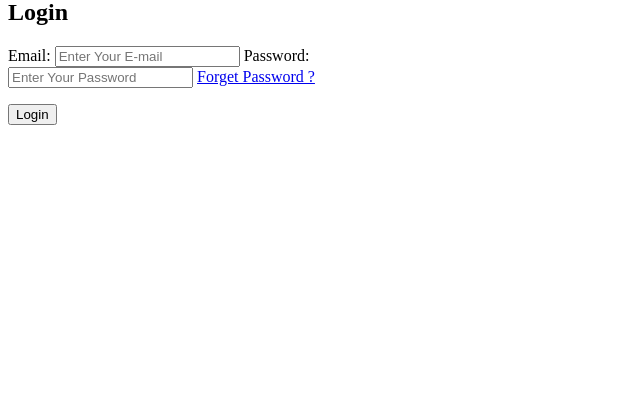
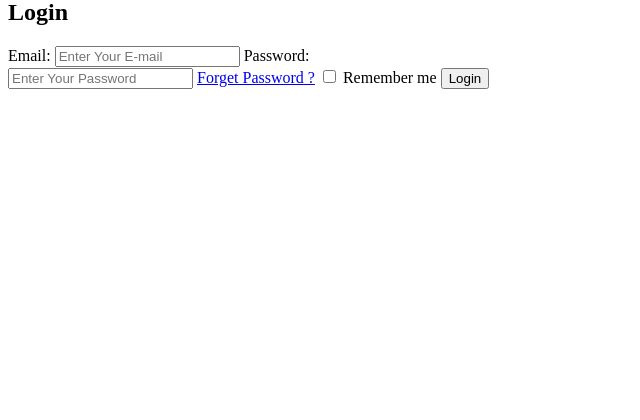
Before and after one commit to mahmoud530/Sportigo, a PHP site: page /login.php in a window 1280 px wide. Shown: the part 333-753 px from the top of the page, without its empty margins (0-640 px from the left). Run offline with PHP 8.4, Linux system fonts and the light colour scheme.

Commit message:
Add files via upload

```diff
--- a/login.php
+++ b/login.php
@@ -1,33 +1,57 @@
 <?php
 include("connection.php");
-$error_msg="";
-if(isset($_POST['login'])){
-    $email=$_POST['user_email'];
-    $password=$_POST['user_password'];
-    $select="SELECT * FROM `users` WHERE `user_email`='$email'";
-    $run_select=mysqli_query($connect,$select);
-    $rows=mysqli_num_rows($run_select);
+$error_msg = "";
+$email = ""; // Initialize variables to avoid undefined index errors
+$password = "";
+$remember = "";
+
+if (isset($_POST['login'])) {
+    $email = $_POST['user_email'];
+    $password = $_POST['user_password'];
+
+    // Check if 'Remember Me' is checked
+    if (isset($_POST['remember'])) {
+        $remember = $_POST['remember'];
+    }
+
+    // Query to check if the email exists in the database
+    $select = "SELECT * FROM `users` WHERE `user_email` = '$email'";
+    $run_select = mysqli_query($connect, $select);
+    $rows = mysqli_num_rows($run_select);
+
+    if ($rows > 0) {
+        $fetch = mysqli_fetch_assoc($run_select);
+        $hashed_password = $fetch['user_password'];
+
+        // Verify password
+        if (password_verify($password, $hashed_password)) {
+            $user_id = $fetch['user_id'];
+            $_SESSION['user_id'] = $user_id;
+
+            // If 'Remember Me' is checked, set cookies for 1 year
+            if (isset($_POST['remember'])) {
+                setcookie("remember_email", $email, time() + 3600 * 24 * 365);
+                setcookie("remember_password", $password, time() + 3600 * 24 * 365);
+
+                setcookie("remember", $remember, time() + 3600 * 24 * 365);
+            } else {
+                // If 'Remember Me' is not checked, delete cookies
+                setcookie("remember_email", "", time() - 3600);
+                setcookie("remember_password", "", time() - 3600);
 
 
-    if($rows>0){
-        $fetch=mysqli_fetch_assoc($run_select);
-        $hashed_password=$fetch['user_password'];
-
-         if(password_verify($password,$hashed_password)){
-            $user_id=$fetch['user_id'];
-            $_SESSION['user_id']=$user_id;
-
-
-            header("location:landing.php");
-
-
+                setcookie("remember", "", time() - 3600);
 
             }
-            else {
+
+            // Redirect to Home page after successful login
+            header("Location: Home.php");
+            exit;
+
+        } else {
             $error_msg = "Password incorrect";
         }
-        }
-         else {
+    } else {
         $error_msg = "Incorrect email";
     }
 }
@@ -38,66 +62,54 @@
 <head>
     <meta charset="UTF-8">
     <meta name="viewport" content="width=device-width, initial-scale=1.0">
-            <title>login</title>
+    <title>Login</title>
 </head>
 <body>
 
-
-
-
 <div class="main-cont">
-
     <div class="photo_main">
         <img class="photo" src="./images/login-amico.png" alt="">
     </div>
 
     <div class="main">
-
         <h2>Login</h2>
         <form class="form" method="POST">
             <!-- email -->
             <label for="Email">Email:</label>
-        <input type="email" name="user_email" id="Email" placeholder="Enter Your E-mail" required>
+            <input type="email" name="user_email" id="Email"
+                value="<?php echo !empty($email) ? $email : (isset($_COOKIE['remember_email']) ? $_COOKIE['remember_email'] : ''); ?>"
+                placeholder="Enter Your E-mail" required>
+
             <!-- pass -->
-
             <label for="pass">Password:</label>
-
             <div class="icon">
                 <i class="fa-solid fa-eye" id="eye-icon"></i>
+            </div>
+            <input type="password" name="user_password" id="pass" class="pass"
+            value="<?php echo !empty($password) ? $password : (isset($_COOKIE['remember_password']) ? $_COOKIE['remember_password'] : ''); ?>"
 
+             placeholder="Enter Your Password" required>
 
-        </div>
+            <!-- Forget password link -->
+            <a href="forget_pass.php" class="forget"> Forget Password ?</a>
 
-        <input type="password" name="user_password" id="pass" class="pass" placeholder="Enter Your Password" required>
-        <!-- pass icon -->
+            <!-- Error message -->
+            <?php if (!empty($error_msg)) { ?>
+                <p style="color: red;"><?php echo $error_msg; ?></p>
+            <?php } ?>
 
-         <a href="forget_pass.php" class="forget"> Forget Password ?</a>
-         <?php if(isset($error_msg)) { ?>
-        <p>
-         <?php error: echo"$error_msg" ?>
-        </p>
-        <?php } ?>
-        <!-- button -->
+            <!-- 'Remember Me' checkbox -->
+            <label>
+                <input type="checkbox" name="remember" value="1"
+                    <?php echo (!empty($remember) || isset($_COOKIE['remember'])) ? 'checked' : ''; ?>>
+                Remember me
+            </label>
+
+            <!-- Submit button -->
             <button class="zorar" type="submit" name="login">Login</button>
-
         </form>
     </div>
 </div>
 
-
-
-
-
-
-
-
-
-
-
-
-
-
-
-
 </body>
 </html>
```
Also changed, not shown: Home.php (+1 -41 lines), nav.php (+15 -4 lines). Lines whose indentation alone changed are shown as unchanged.
